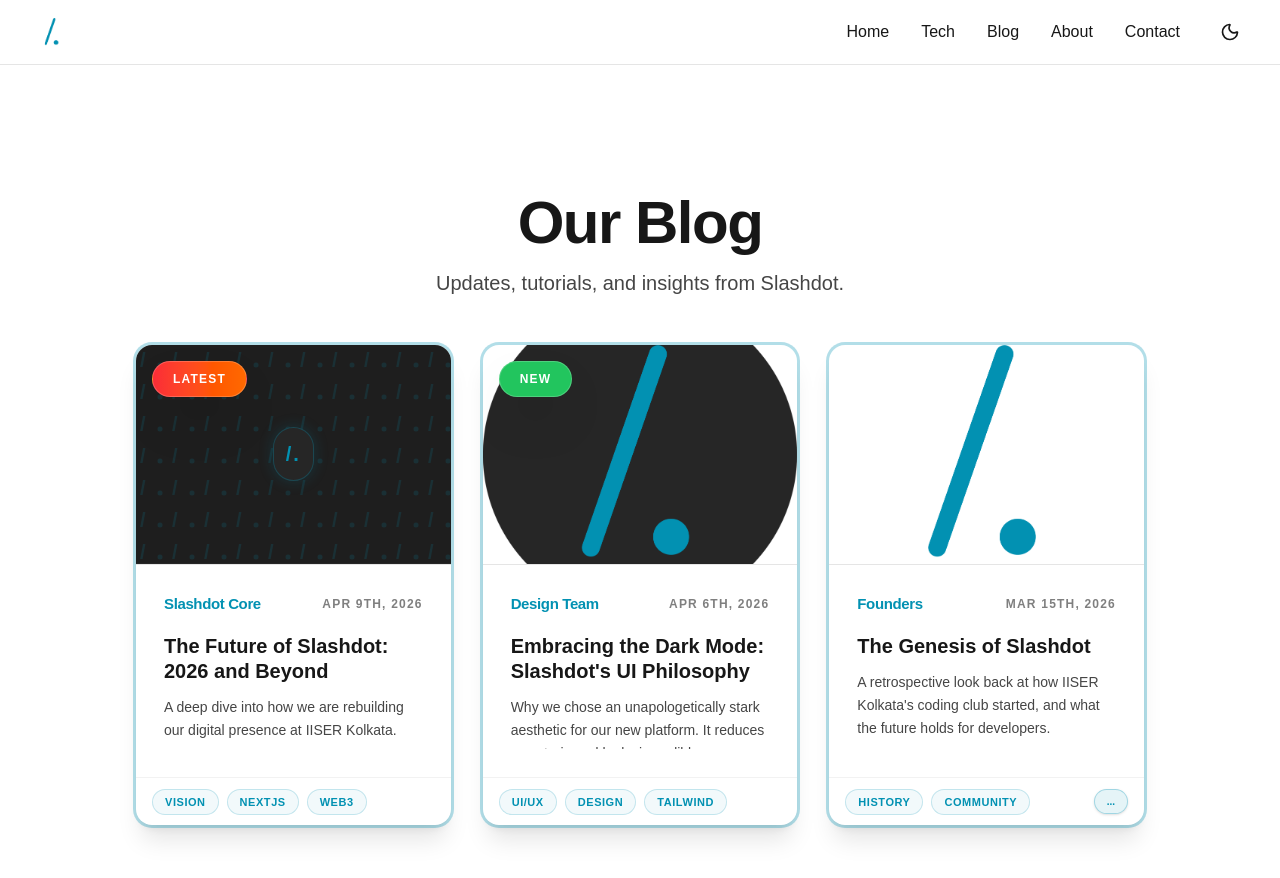
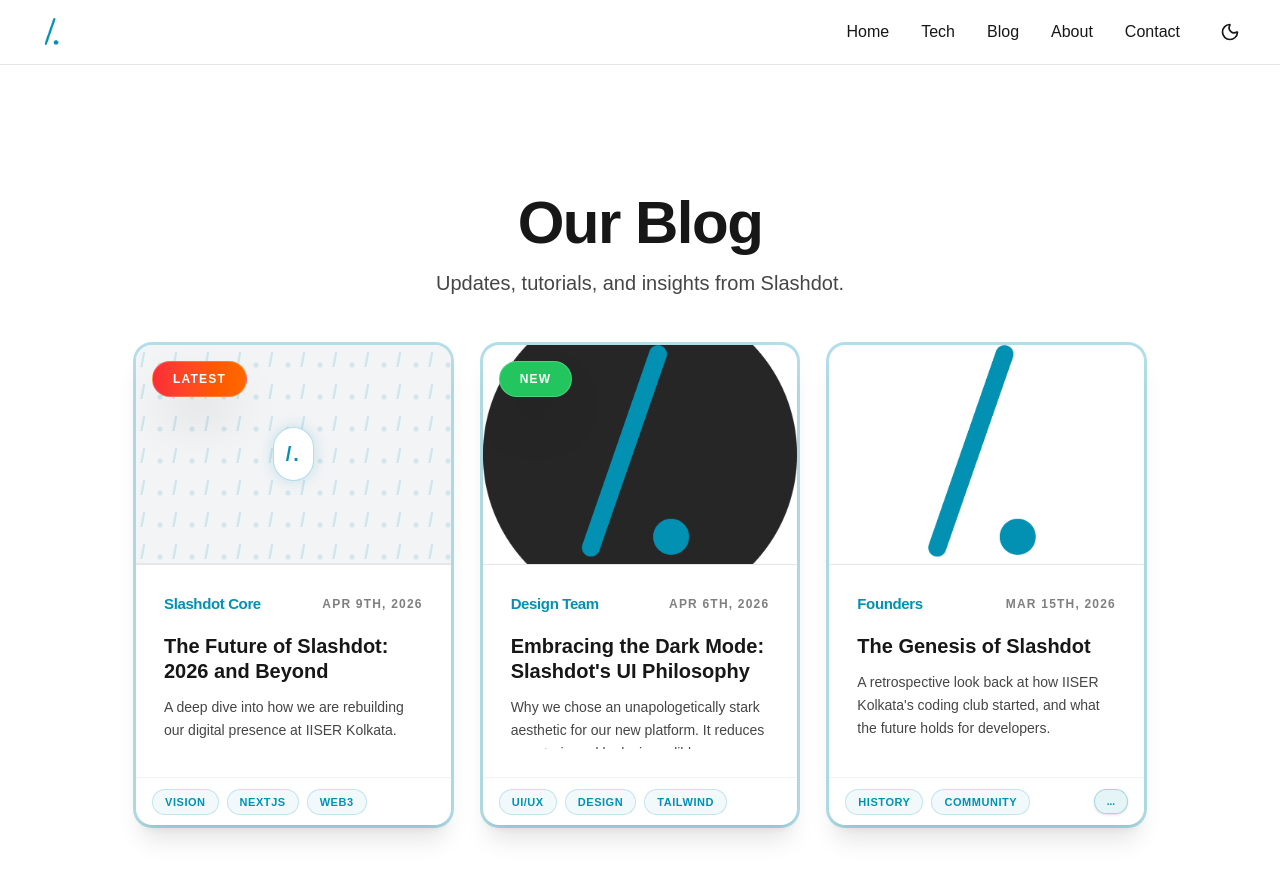
Before and after one commit to anuprovo-debnath/slashdot-website-2026, a Next.js app: page /slashdot-website-2026/blog in a window 1280 px wide. Shown: the top 878 px of the page. Built offline with nearby package versions, Linux system fonts and the light colour scheme.

Commit message:
blog fix 5

```diff
--- a/src/components/ui/SlashdotFallbackCover.tsx
+++ b/src/components/ui/SlashdotFallbackCover.tsx
@@ -2,20 +2,48 @@ import React from 'react';
 
 export default function SlashdotFallbackCover({ className = "h-48" }: { className?: string }) {
   return (
-    <div className={`w-full bg-[#1e1e1e] border-b border-[#262626] relative overflow-hidden flex items-center justify-center ${className}`}>
+    <div className={`w-full relative overflow-hidden flex items-center justify-center transition-colors duration-300 bg-gray-100 dark:bg-[var(--color-bg)] border-b border-gray-200 dark:border-white/5 ${className}`}>
       <svg className="absolute inset-0 w-full h-full" xmlns="http://www.w3.org/2000/svg">
         <defs>
           <pattern id="slashdot-pattern" x="0" y="0" width="32" height="32" patternUnits="userSpaceOnUse">
-            <text x="4" y="22" fill="#0291B2" fillOpacity="0.15" fontSize="20" fontFamily="sans-serif" fontWeight="bold">/</text>
-            <circle cx="24" cy="20" r="2.5" fill="#0291B2" fillOpacity="0.15" />
+            {/* Diagonal Movement Animation */}
+            <animateTransform
+              attributeName="patternTransform"
+              type="translate"
+              from="0 0"
+              to="32 32"
+              dur="3s"
+              repeatCount="indefinite"
+            />
+
+            {/* The Slash */}
+            <text x="4" y="22" fill="var(--color-primary)" fillOpacity="0.15" fontSize="20" fontFamily="sans-serif" fontWeight="bold">/</text>
+
+            {/* The Pulsing Dot */}
+            <circle cx="24" cy="20" r="2.5" fill="var(--color-primary)" fillOpacity="0.15">
+              {/* Pulse the size */}
+              <animate
+                attributeName="r"
+                values="1.5; 3.5; 1.5"
+                dur="2s"
+                repeatCount="indefinite"
+              />
+              {/* Pulse the opacity for a glowing effect */}
+              <animate
+                attributeName="fill-opacity"
+                values="0.1; 0.3; 0.1"
+                dur="2s"
+                repeatCount="indefinite"
+              />
+            </circle>
           </pattern>
         </defs>
         <rect x="0" y="0" width="100%" height="100%" fill="url(#slashdot-pattern)" />
       </svg>
 
-      {/* Centered Logo Badge */}
-      <div className="z-10 bg-[#262626] p-3 rounded-full border border-[#0291B2]/30 shadow-[0_0_15px_rgba(2,145,178,0.2)]">
-        <span className="text-[#0291B2] font-bold text-xl tracking-widest">/.</span>
+      {/* Centered Logo Badge - Adapts to Light/Dark Mode */}
+      <div className="z-10 p-3 rounded-full border bg-white dark:bg-[var(--color-bg)] border-primary/30 shadow-[0_0_15px_rgba(2,145,178,0.2)] transition-colors duration-300">
+        <span className="text-primary font-bold text-xl tracking-widest">/.</span>
       </div>
     </div>
   );
```
